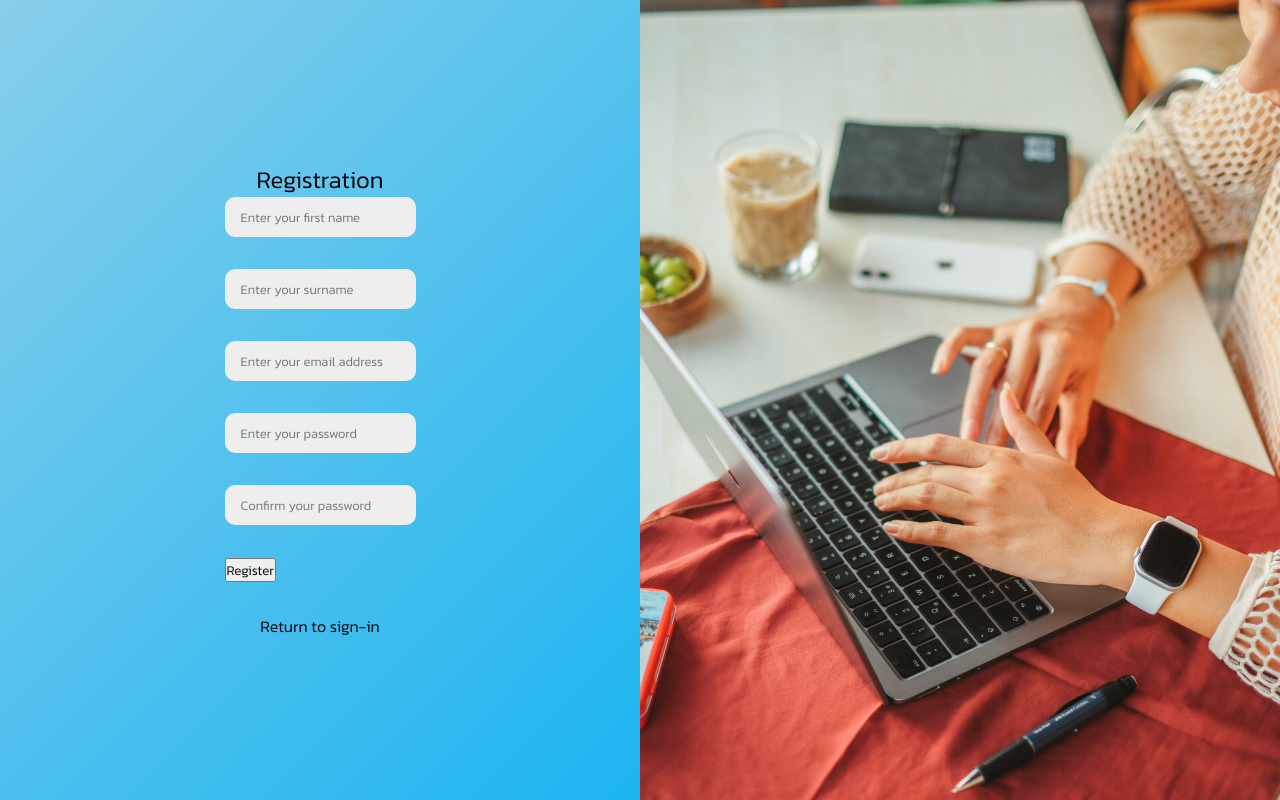
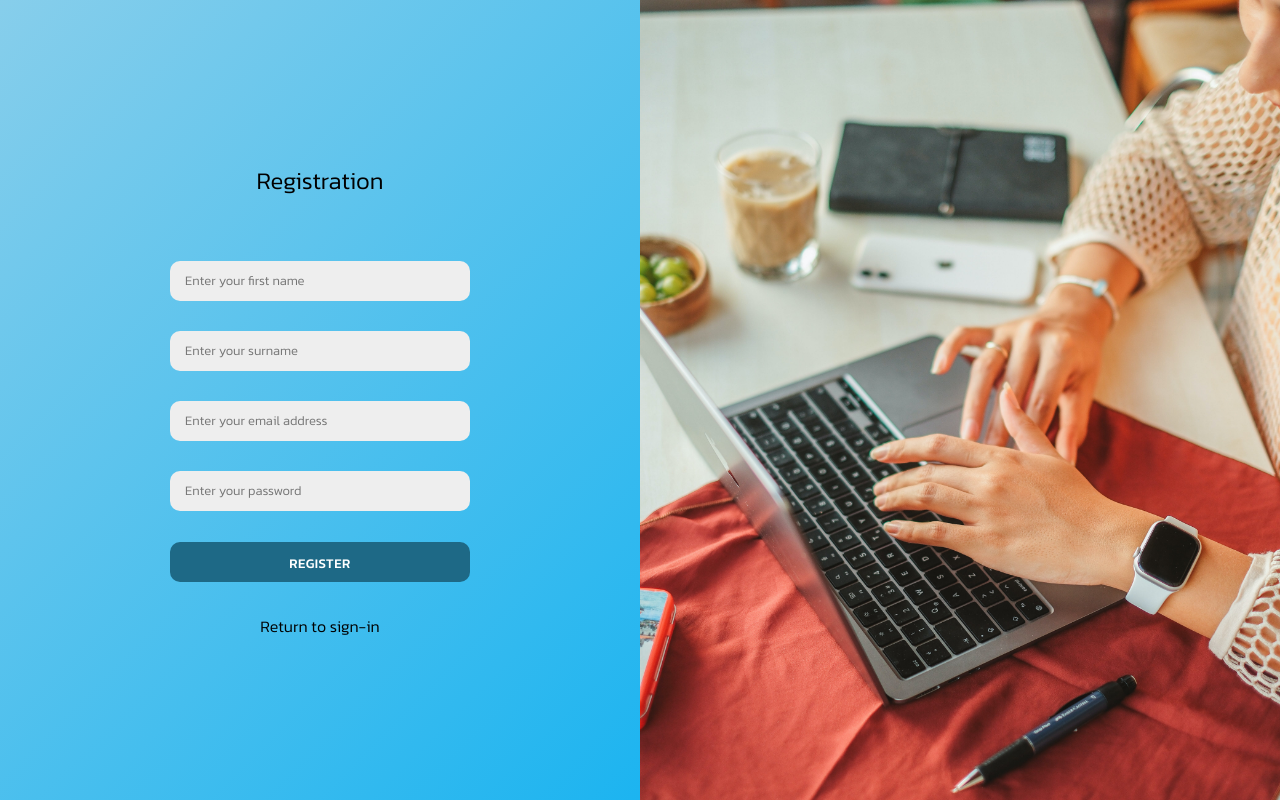
Before and after one commit to LorryAfriyie/login, a React (Vite) app: page /registration in a window 1280 px wide. Built offline with nearby package versions, Linux system fonts and the light colour scheme.

Commit message:
Registration validation and code refactor
Adding validation onto the registration form and creating modular functions used in the login and register component.

```diff
--- a/src/assets/scss/register.scss
+++ b/src/assets/scss/register.scss
@@ -1,16 +1,23 @@
 .register_section {
   h2 {
     text-align: center;
+    margin-bottom: 3rem;
   }
 
-  .registration-form {
-    .firstname,
-    .surname,
-    .user_email,
-    .user_password,
-    .user_confirm_password {
+  .error {
+    border: 2px solid red !important;
+  }
+
+  form {
+    display: flex;
+    flex-direction: column;
+    align-items: center;
+    justify-content: center;
+    padding: 0 40px;
+    height: 100%;
+
     input {
-        margin-bottom: 2rem;
+      margin: 15px 0;
       background-color: #eee;
       border: none;
       font-size: 13px;
@@ -18,8 +25,84 @@
       width: 100%;
       height: 40px;
       border-radius: 10px;
-        padding: 1rem;
+      padding: 10px 15px;
     }
+
+    button {
+      width: 300px;
+      height: 40px;
+      padding: 0.75em 3em;
+      margin-top: 1rem;
+      border-radius: 10px;
+      border: 1px solid transparent;
+      letter-spacing: 0.5px;
+      font-weight: 500;
+      text-transform: uppercase;
+      cursor: pointer;
+      background: rgb(30, 105, 134);
+      color: #fff;
+      transition: background-color 250ms;
+
+      position: relative;
+      isolation: isolate;
+      overflow: hidden;
+    }
+
+    button:hover,
+    button:focus-visible {
+      background: hsl(185, 53%, 34%);
+    }
+
+    button > span {
+      background: transparent;
+      z-index: -1;
+      position: absolute;
+      width: 33.333%;
+      height: 100%;
+      opacity: 0.5;
+    }
+
+    button > :first-child {
+      left: 0;
+      top: 0;
+    }
+
+    button > :last-child {
+      right: 0;
+      top: 0;
+    }
+
+    button::before {
+      content: "";
+      position: absolute;
+      background: hsl(200 60% 20%);
+      z-index: -1;
+      width: 10%;
+      aspect-ratio: 1;
+      border-radius: 50%;
+      inset: 0;
+      margin: auto;
+      opacity: 0;
+      transition: transform 1000ms 200ms, opacity 200ms;
+    }
+
+    button:active::before {
+      transform: scale(20);
+      opacity: 1;
+      transition: transform 1000ms, opacity 500ms;
+    }
+
+    button:has(:first-child:active)::before {
+      margin-left: 0;
+    }
+
+    button:has(:last-child:active)::before {
+      margin-right: 0;
+    }
+
+    button:has(:first-child:active)::before,
+    button:has(:last-child:active)::before {
+      transition: transform 500ms, opacity 250ms;
     }
   }
 
--- /dev/null
+++ b/src/functions/LoginValidation.jsx
@@ -0,0 +1,22 @@
+import { people } from "../data/users";
+
+export let CheckLoginInputs = (message, email, password, data) => {
+  // Check if the login and pasword state variables are empty
+  if ((data.email && data.password) === "") {
+    message.current.innerHTML = "Textboxes are empty";
+    email.current.classList.add("error");
+    password.current.classList.add("error");
+    message.current.classList.add("error-message");
+  } else {
+    message.current.innerHTML = " ";
+    email.current.classList.remove("error");
+    password.current.classList.remove("error");
+  }
+
+  // Check if the state variable values match the record of stored email and password
+  if (
+    data.email === people[0].email &&
+    data.password === people[0].password
+  )
+    message.current.innerHTML = `Hello ${people[0].name}`;
+}
--- /dev/null
+++ b/src/functions/RegistrationValidation.jsx
@@ -0,0 +1,4 @@
+export let CheckRegisterInputs = (data) => {
+  if ((data.name && data.surname && data.email && data.password) === "")
+    alert("Please fill in all the textboxes.");
+};
--- a/src/views/LoginForm.jsx
+++ b/src/views/LoginForm.jsx
@@ -1,8 +1,8 @@
 import { useRef, useState } from "react";
-import { people } from "../data/users";
 import { Input } from "../components/input";
 import { Button } from "../components/button";
 import { Links } from "./Links";
+import { CheckLoginInputs } from "../functions/loginValidation";
 
 export const LoginForm = () => {
   const [loginData, setLoginData] = useState({
@@ -10,11 +10,13 @@ export const LoginForm = () => {
     password: "",
   });
 
+  // useRef hooks
   const message = useRef(null),
     email = useRef(null),
     password = useRef(null),
     loginForm = useRef(null);
 
+  // Check for input values in inputs and store them into the loginData state hook
   const handleInputChange = (e) => {
     const { name, value } = e.target;
 
@@ -24,25 +26,11 @@ export const LoginForm = () => {
     }));
   };
 
+  // Login function
   const login = (e) => {
     e.preventDefault();
 
-    if ((loginData.email && loginData.password) === "") {
-      message.current.innerHTML = "Textboxes are empty";
-      email.current.classList.add("error");
-      password.current.classList.add("error");
-      message.current.classList.add("error-message");
-    } else {
-      message.current.innerHTML = " ";
-      email.current.classList.remove("error");
-      password.current.classList.remove("error");
-    }
-
-    if (
-      loginData.email === people[0].email &&
-      loginData.password === people[0].password
-    )
-      message.current.innerHTML = `Hello ${people[0].name}`;
+    CheckLoginInputs(message, email, password, loginData);
   };
 
   return (
--- a/src/views/RegistrationForm.jsx
+++ b/src/views/RegistrationForm.jsx
@@ -1,69 +1,89 @@
+import { useRef, useState } from "react";
 import { Link } from "react-router-dom";
 import { Input } from "../components/input";
+import { CheckRegisterInputs } from "../functions/RegistrationValidation";
 
 export const RegistrationForm = () => {
+  const [registerData, setRegisterData] = useState({
+    name: "",
+    surname: "",
+    email: "",
+    password: "",
+  });
+
+  // useRef hooks
+  const firstname = useRef(null),
+    surname = useRef(null),
+    email = useRef(null),
+    password = useRef(null),
+    message = useRef(null);
+
+  // Check for input values in inputs and store them into the loginData state hook
+  const handleInputChange = (e) => {
+    const { name, value } = e.target;
+
+    setRegisterData((data) => ({
+      ...data,
+      [name]: value,
+    }));
+  };
+
+  // Register function
   const register = (e) => {
     e.preventDefault();
 
-    alert("Welcome");
+    CheckRegisterInputs(registerData);
   };
   return (
     <div className="register_section">
       <h2>Registration</h2>
-      <form className="registration-form" onSubmit={register}>
-        <div className="firstname">
+
+      <form onSubmit={register}>
         <Input
           type={"text"}
-            name={"firstname"}
-            id={"firstname"}
+          name={"name"}
+          id={"name"}
           className={""}
           placeholder={"Enter your first name"}
+          value={registerData.name}
+          onChange={handleInputChange}
+          ref={firstname}
         />
-        </div>
 
-        <div className="surname">
         <Input
           type={"text"}
           name={"surname"}
           id={"surname"}
           className={""}
           placeholder={"Enter your surname"}
+          value={registerData.surname}
+          onChange={handleInputChange}
+          ref={surname}
         />
-        </div>
 
-        <div className="user_email">
         <Input
           type={"email"}
           name={"email"}
           id={"email"}
           className={""}
           placeholder={"Enter your email address"}
+          value={registerData.email}
+          onChange={handleInputChange}
+          ref={email}
         />
-        </div>
 
-        <div className="user_password">
         <Input
           type={"password"}
           name={"password"}
           id={"password"}
           className={""}
           placeholder={"Enter your password"}
+          value={registerData.password}
+          onChange={handleInputChange}
+          ref={password}
         />
-        </div>
 
-        <div className="user_confirm_password">
-          <Input
-            type={"password"}
-            name={"confirm_password"}
-            id={"confirm_password"}
-            className={""}
-            placeholder={"Confirm your password"}
-          />
-        </div>
-
-        <div className="submit_btn">
         <button type="submit">Register</button>
-        </div>
       </form>
 
       <div className="link">
```
Lines whose indentation alone changed are shown as unchanged.
